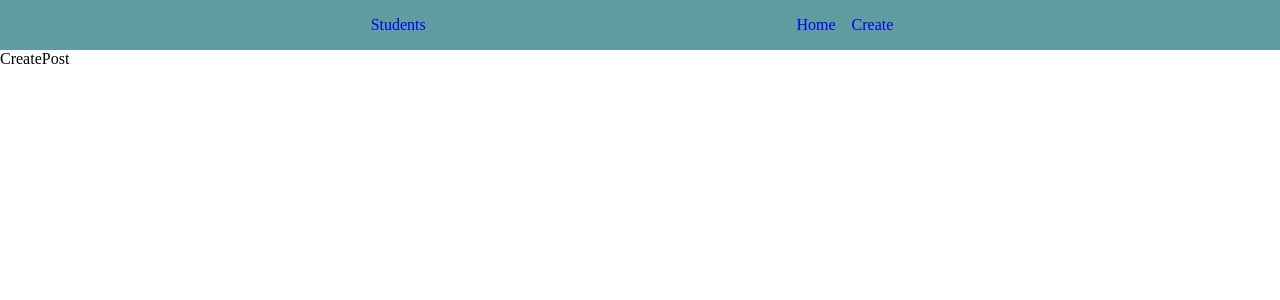
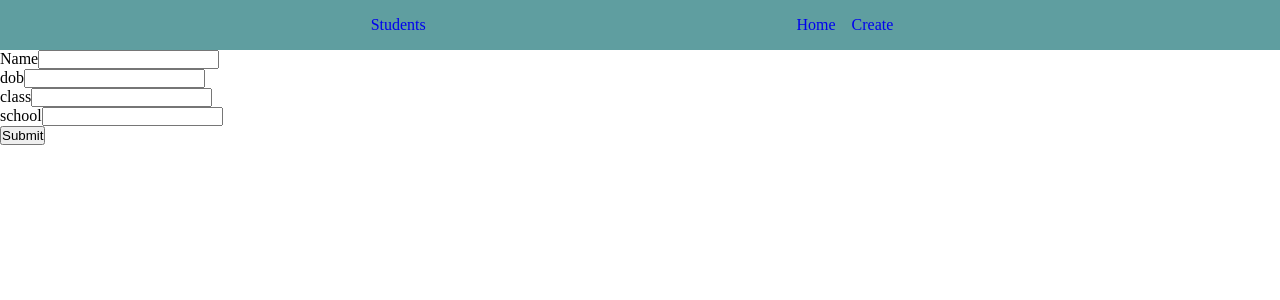
Before and after one commit to TamilselvanChandrakumar/Students-data, a React (Vite) app in the folder student-data-app/: page /create in a window 1280 px wide. Shown: the top 300 px of the page. Built offline with nearby package versions, Linux system fonts and the light colour scheme.

Commit message:
first commit

```diff
--- a/student-data-app/server/db.json
+++ b/student-data-app/server/db.json
@@ -27,6 +27,41 @@
       "dob": "14-06-2000",
       "class": 10,
       "school": "mettur"
+    },
+    {
+      "name": "chandru",
+      "dob": "02-02-2000",
+      "classstd": "12",
+      "school": "kotagiri",
+      "id": 5
+    },
+    {
+      "name": "chandru",
+      "dob": "02-02-2000",
+      "classstd": "12",
+      "school": "kotagiri",
+      "id": 6
+    },
+    {
+      "name": "saravanan",
+      "dob": "02-02-2000",
+      "classstd": "12",
+      "school": "csi kotagiri",
+      "id": 7
+    },
+    {
+      "name": "gowtham",
+      "dob": "02-02-2000",
+      "classstd": "12",
+      "school": "kotagiri",
+      "id": 8
+    },
+    {
+      "name": "Tamilselvan C",
+      "dob": "14-09-1999",
+      "classstd": "12",
+      "school": "kotagiri",
+      "id": 9
     }
   ]
 }
--- /dev/null
+++ b/student-data-app/src/hooks/useFetch.js
@@ -0,0 +1,44 @@
+import { useEffect, useState } from "react";
+import { useNavigate } from "react-router-dom";
+
+export const useFetch = (url, method = "GET") => {
+  const [data, setData] = useState([]);
+  const [error, setError] = useState("");
+  const [isLoading, setIsLoading] = useState(false);
+  const [options, setOptions] = useState(null);
+  const navigate = useNavigate();
+  const optionsData = (data) => {
+    if (method === "POST") {
+      setOptions({
+        method: "POST",
+        body: JSON.stringify(data),
+        headers: {
+          "Content-type": "application/json;charset=UTF-8",
+        },
+      });
+    }
+  };
+
+  useEffect(() => {
+    const fetchData = async (options) => {
+      setIsLoading(true);
+      const response = await fetch(url, { ...options });
+      const jsonresponse = await response.json();
+      if (response.ok) {
+        setData(jsonresponse);
+        setError("");
+        setIsLoading(false);
+      } else {
+        setError("couldn't fetch data");
+        setData([]);
+        setIsLoading(false);
+      }
+    };
+    if (method === "GET") {
+      fetchData();
+    } else if (method === "POST" && options) {
+      fetchData(options);
+    }
+  }, [url, method, options]);
+  return { data, error, isLoading, optionsData };
+};
--- a/student-data-app/src/screens/createpost/CreatePost.jsx
+++ b/student-data-app/src/screens/createpost/CreatePost.jsx
@@ -1,7 +1,88 @@
-import React from "react";
+import React, { useEffect, useState } from "react";
+import { useFetch } from "../../hooks/useFetch";
+import { useNavigate } from "react-router-dom";
+const CreatePost = () => {
+  const [name, setName] = useState("");
+  const [dob, setdob] = useState("");
+  const [classstd, setClass] = useState("");
+  const [school, setSchool] = useState("");
+  const [validationError, setValidationError] = useState("");
+  const navigate = useNavigate();
+  const { data, error, isLoading, optionsData } = useFetch(
+    "http://localhost:8000/students",
+    "POST"
+  );
+  useEffect(() => {
+    if (data.length !== 0) {
+      const timer = setTimeout(() => navigate("/"), 3000);
+      return () => clearTimeout(timer);
+    }
+  }, [data, navigate]);
+  const handleSubmit = (e) => {
+    e.preventDefault();
+    if (name == "") {
+      setValidationError("name should not be empty");
+    } else if (dob == "") {
+      setValidationError("dob should not be empty");
+    } else if (classstd == "") {
+      setValidationError("class should not be empty");
+    } else if (school == "") {
+      setValidationError("school should not be empty");
+    } else {
+      setValidationError("");
+    }
+    optionsData({ name, dob, classstd, school });
+    setName("");
+    setClass("");
+    setdob("");
+    setSchool("");
+  };
 
-const CreatePost = () => {
-  return <div>CreatePost</div>;
+  return (
+    <>
+      <form onSubmit={handleSubmit}>
+        <div>
+          <label htmlFor="name">Name</label>
+          <input
+            type="text"
+            id="name"
+            value={name}
+            onChange={(e) => setName(e.target.value)}
+          ></input>
+        </div>
+        <div>
+          <label htmlFor="dob">dob</label>
+          <input
+            type="text"
+            id="dob"
+            value={dob}
+            onChange={(e) => setdob(e.target.value)}
+          ></input>
+        </div>
+        <div>
+          <label htmlFor="class">class</label>
+          <input
+            type="number"
+            id="class"
+            value={classstd}
+            onChange={(e) => setClass(e.target.value)}
+          ></input>
+        </div>
+        <div>
+          <label htmlFor="school">school</label>
+          <input
+            type="text"
+            id="school"
+            value={school}
+            onChange={(e) => setSchool(e.target.value)}
+          ></input>
+        </div>
+        {validationError && <h1>{validationError}</h1>}
+        {data.length !== 0 && <h1>post created successfully</h1>}
+        <button type="submit">Submit</button>
+      </form>
+    </>
+  );
 };
 
 export default CreatePost;
--- a/student-data-app/src/screens/home/Home.jsx
+++ b/student-data-app/src/screens/home/Home.jsx
@@ -1,23 +1,9 @@
 import React, { useEffect, useState } from "react";
 import StudentCard from "../../components/StudentCard/StudentCard";
 import "./Home.css";
+import { useFetch } from "../../hooks/useFetch";
 const Home = () => {
-  const [data, setData] = useState([]);
-  const [err, setErr] = useState("");
-  useEffect(() => {
-    const fetchData = async () => {
-      const response = await fetch("http://localhost:8000/students");
-      const jsonresponse = await response.json();
-
-      if (response.ok) {
-        console.log(jsonresponse);
-        setData(jsonresponse);
-      } else {
-        setErr(jsonresponse.error);
-      }
-    };
-    fetchData();
-  }, []);
+  const { data, error, isLoading } = useFetch("http://localhost:8000/students");
   return (
     <>
       <div className="card-container">
@@ -29,6 +15,8 @@ const Home = () => {
             })
           : null}
       </div>
+      {error && <h1>{error}</h1>}
+      {isLoading && <h1>Loading data...</h1>}
     </>
   );
 };
```
